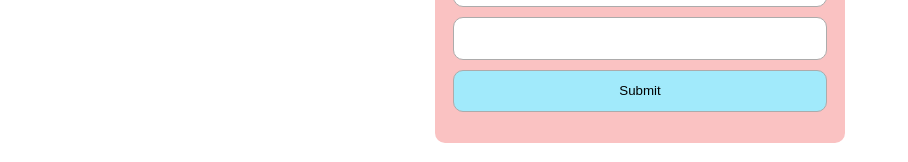
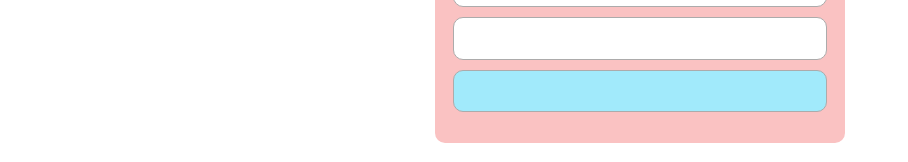
Before and after one commit to vigneshnm64/mysimple, a React (Create React App) app: page / in a window 1280 px wide. Shown: the part 272-434 px from the top of the page, without its empty margins (0-908 px from the left). Built offline with nearby package versions, Linux system fonts and the light colour scheme.

Commit message:
submitshange

```diff
--- a/src/App.js
+++ b/src/App.js
@@ -10,7 +10,7 @@ function App() {
                 <input type="text" />
                 <input type="email" />
                 <input type="password" />
-                <input type={"submit"}
+                <input type={"submmit"}
                     style={{ backgroundColor: "#a1eafb" }} />
             </form>
         </>
```
